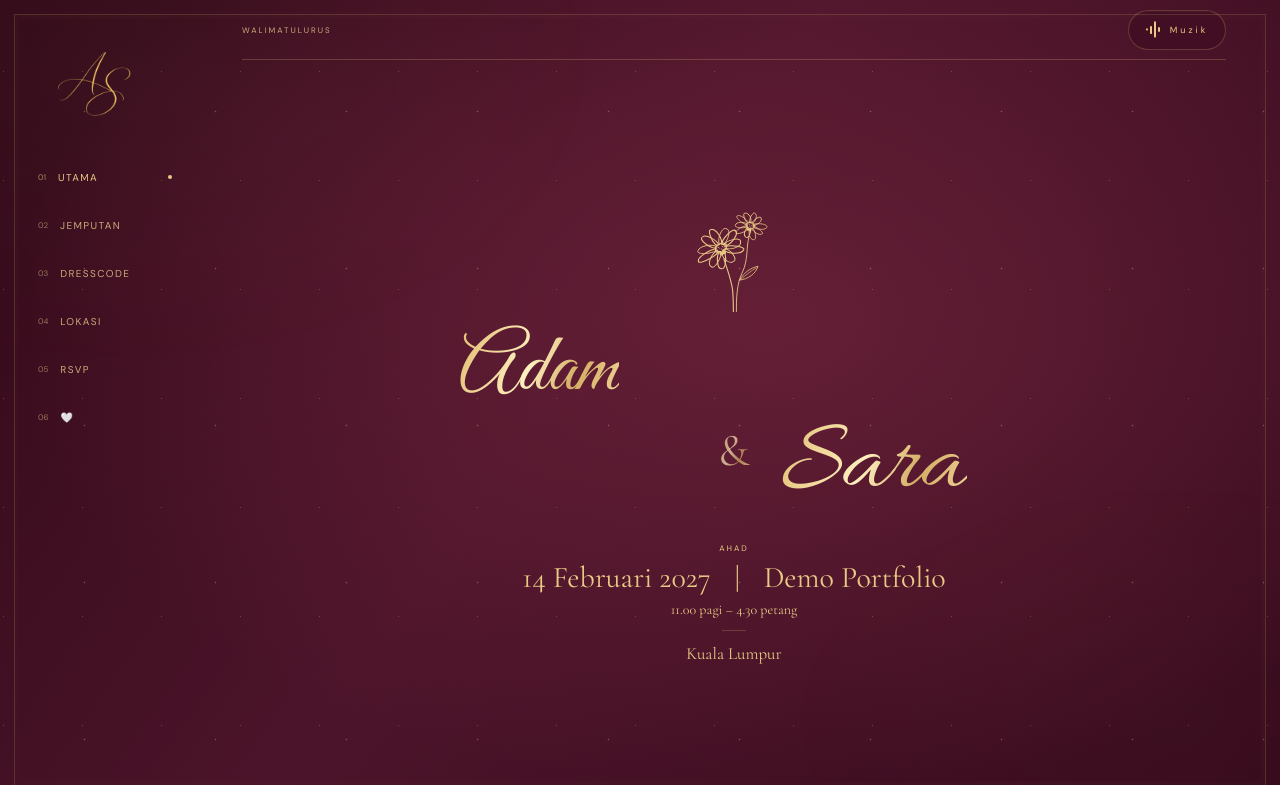
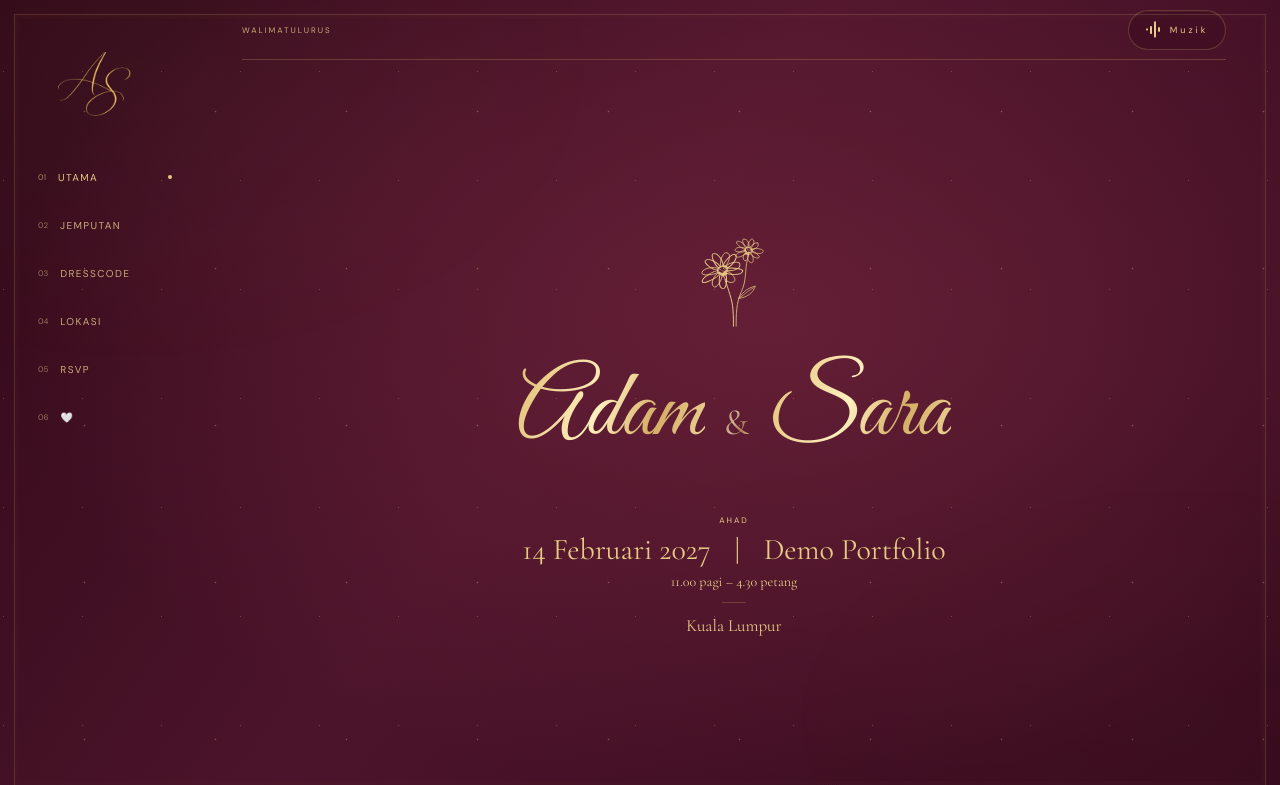
Before and after one commit to aniqkerja-byte/kadkahwin, a website built with Vite: page index.html in a window 1280 px wide. Shown: the top 785 px of the page. Built offline with nearby package versions, Linux system fonts and the light colour scheme.

Commit message:
Center couple names in a compact balanced composition

```diff
--- a/src/theme.css
+++ b/src/theme.css
@@ -42,7 +42,35 @@ body { background: var(--paper); }
 .sidebar.is-open { background: var(--card-background); border: 1px solid var(--rule); }
 .brand { width: 76px; margin-bottom: 38px; }
 .brand img { width: 100%; mix-blend-mode: normal; opacity: 1; }
-.couple-names { color: var(--ink); }
+.home-page .home-flower { width: 96px; margin: 0 auto 14px; }
+.home-page .couple-names {
+  display: flex;
+  justify-content: center;
+  align-items: baseline;
+  gap: .2em;
+  width: fit-content;
+  max-width: 100%;
+  margin: 0 auto 28px;
+  color: var(--ink);
+  font-size: clamp(82px, 7.5vw, 112px);
+  line-height: 1.25;
+}
+.home-page .couple-names .groom-name,
+.home-page .couple-names .bride-name {
+  margin: 0;
+  font-family: var(--script);
+  font-size: 1em;
+  line-height: inherit;
+  white-space: nowrap;
+}
+.home-page .couple-names .ampersand {
+  align-self: baseline;
+  margin: 0;
+  font-size: .38em;
+  line-height: 1;
+  transform: none;
+}
+.home-page .event-summary { margin-top: 0; }
 .sidebar nav a, .desktop-header, .section-heading .eyebrow,
 .form-field label>span, fieldset legend>span, .contact-number,
 .location-details .map-caption, .outfit-tabs button, .note-bottom,
@@ -94,6 +122,8 @@ button:focus-visible, a:focus-visible, input:focus-visible,
 @keyframes gold-foil { from { background-position: 0% 50%; } to { background-position: 100% 50%; } }
 @media (max-width: 767px) {
   .mobile-header .wordmark { width: 50px; }
+  .home-page .home-flower { width: 72px; margin-bottom: 18px; }
+  .home-page .couple-names { font-size: clamp(46px, 13.4vw, 78px); gap: .16em; margin-bottom: 26px; }
   #app::before, .site-transition-layer::before { inset: 8px; border-color: #d8b66c24; }
 }
 @media (min-width: 768px) and (max-width: 1150px) { .brand { width: 72px; } }
```
